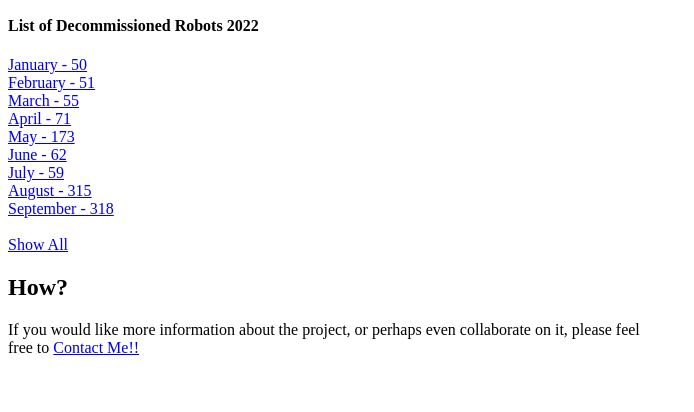
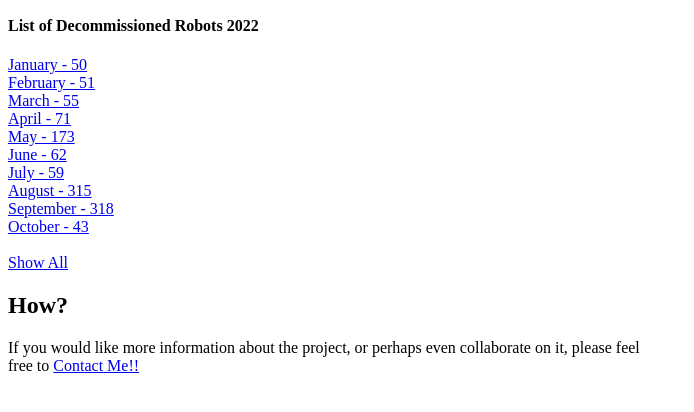
Before and after one commit to qriousjorGit/robot-project, a Flask app: page / in a window 1280 px wide. Shown: the part 282-694 px from the top of the page, without its empty margins (0-694 px from the left). Run offline with Flask 2, Linux system fonts and the light colour scheme.

Commit message:
add October

```diff
--- a/templates/index.html
+++ b/templates/index.html
@@ -41,6 +41,8 @@
 <br>
 <a href="{{ url_for('show_month', month=9) }}">September - {{sept_list|length}}</a>
 <br>
+<a href="{{ url_for('show_month', month=10) }}">October - {{oct_list|length}}</a>
+<br>
 <br>
 <a href="{{ url_for('show_all') }}">Show All</a>
 
```
